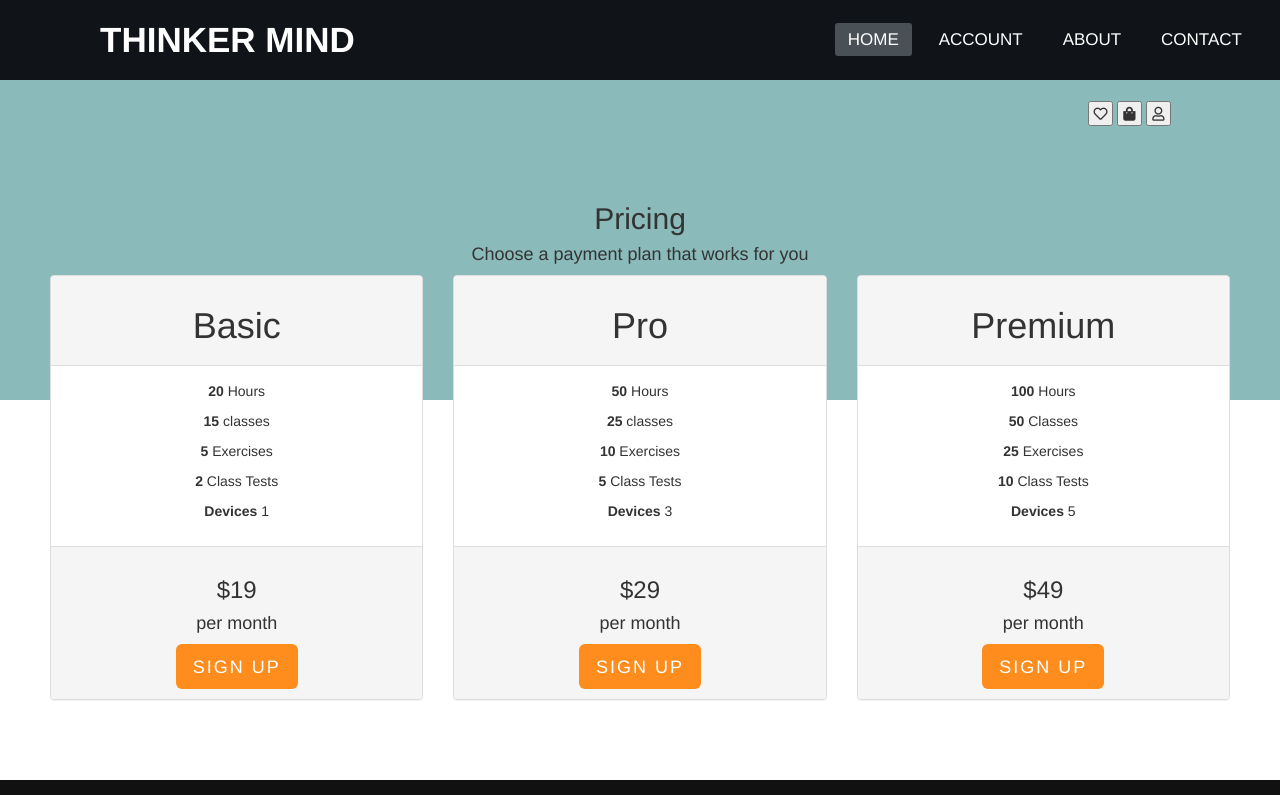
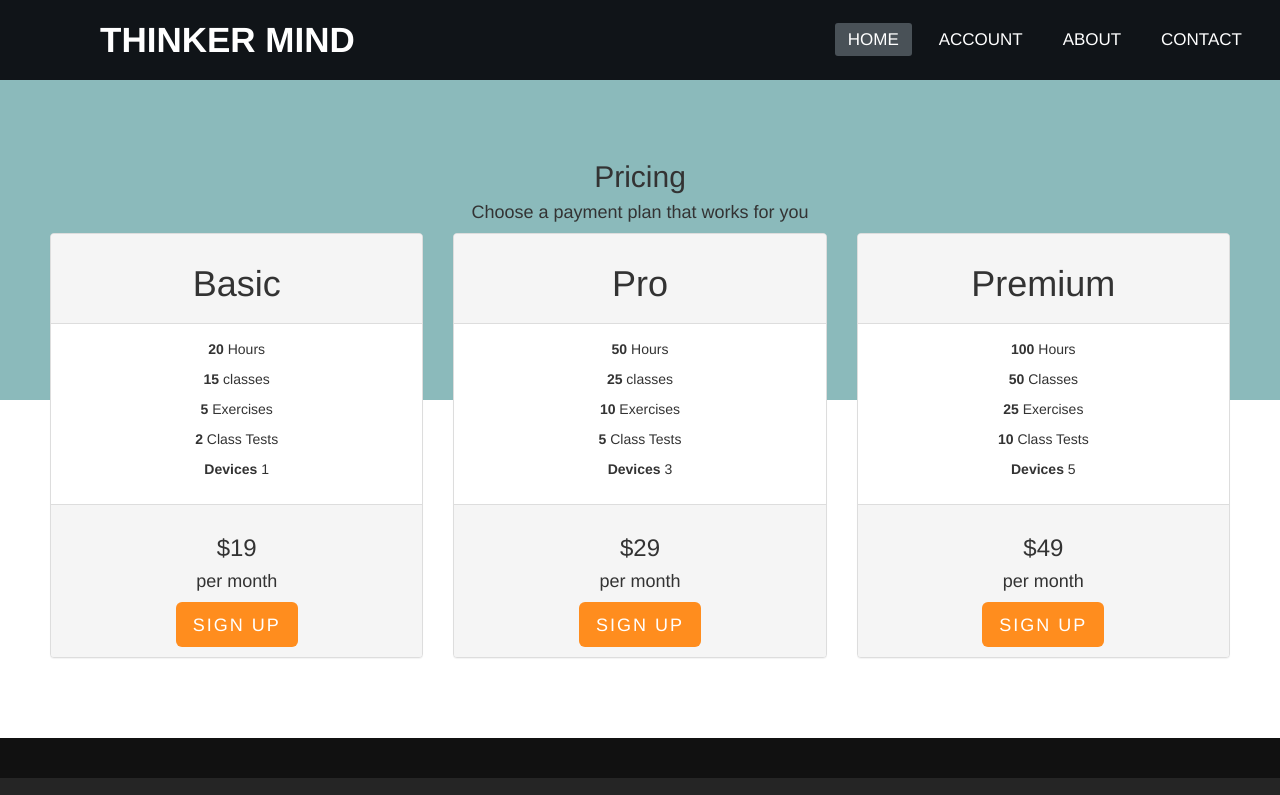
Before and after one commit to Sumaakula01/Online-scholar, a plain HTML site: page pricing.html in a window 1280 px wide. Shown: the top 795 px of the page. Drawn offline with nearby package versions, Linux system fonts and the light colour scheme.

Commit message:
change in header

```diff
--- a/pricing.html
+++ b/pricing.html
@@ -38,18 +38,6 @@
         </ul>
         </nav>
 
-    <!-- ICONS whishlist,cart,profile-->
-    <section style="padding-top: 1.5em; padding-bottom: 1.5em;">
-        <div class="icon">
-            <button style="width: 25px; height: 25px;" type="button" class="iconButton">
-                <i class="far fa-heart"></i>
-            </button>
-            <button style="width: 25px; height: 25px;" type="button" class="iconButton">
-                <i class="fas fa-shopping-bag"></i>
-            </button>
-            <button style="width: 25px; height: 25px;" type="button" class="iconButton">
-                <i class="far fa-user"></i>
-            </button>
         </div>
     </section>
 
```
